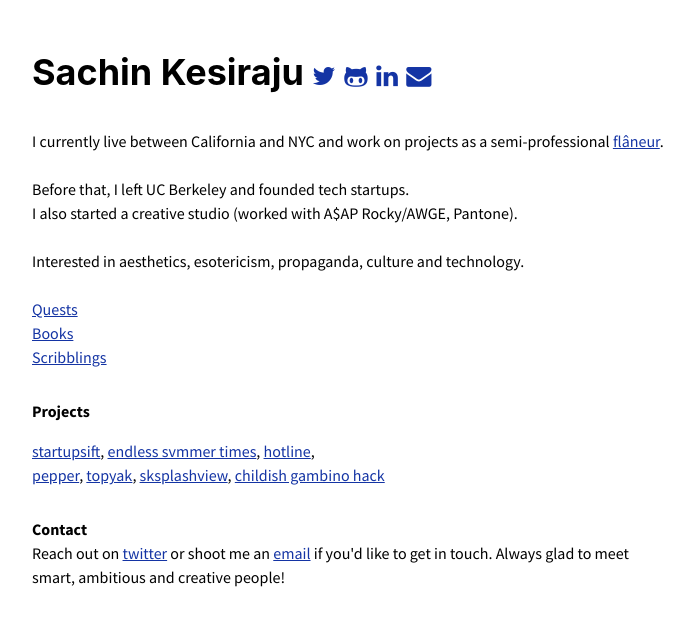
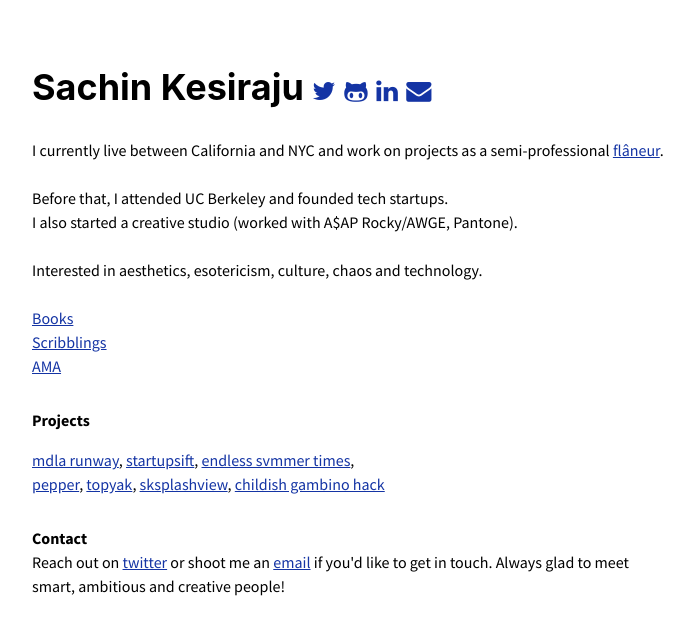
Before and after one commit to sachinkesiraju/sachinkesiraju.github.io, a plain HTML site: page index.html in a window 1280 px wide. Shown: the whole page, without its empty margins (68-761 px from the left). Drawn offline with nearby package versions, Linux system fonts and the light colour scheme.

Commit message:
quick fixes

```diff
--- a/css/style.css
+++ b/css/style.css
@@ -58,7 +58,6 @@ a:active {
 }
 .title {
     margin-top: 20px;
-    margin-bottom: 40px;
     font-size: 1.125em;
     font-weight: bold;
     font-family: -apple-system, BlinkMacSystemFont, 'Source Sans Pro', sans-serif;
@@ -81,7 +80,8 @@ a:active {
     padding-left: 0;
 }
 #social-icons {
-  display: inline;
+  display: inline-block;
+  line-height: 1.5em;
 }
 .social {
   font-size: 0.7em;
@@ -110,8 +110,8 @@ a:active {
 /* Landscape phone to portrait tablet */
 @media (max-width: 767px) {
     .content {
-        margin-left: 0px;
         margin: 0 auto;
+        width: 90%;
     }
 }
 
--- a/index.html
+++ b/index.html
@@ -12,32 +12,33 @@
     <div class="content">
       <div class="title">
       <h1 id="name">Sachin Kesiraju
-        <a target="_blank" href="https://twitter.com/_sachink"><i class="fa fa-twitter social"></i></a>
-        <a target="_blank" href="https://github.com/sachinkesiraju"><i class="fa fa-github-alt social"></i></a>
-        <a target="_blank" href="https://linkedin.com/in/sachinkesiraju"><i class="fa fa-linkedin social"></i></a>
-        <a target="_blank" href="mailto:me@sachinkesiraju.com"><i class="fa fa-envelope social"></i></a>
+        <div id="social-icons">
+          <a target="_blank" href="https://twitter.com/_sachink"><i class="fa fa-twitter social"></i></a>
+          <a target="_blank" href="https://github.com/sachinkesiraju"><i class="fa fa-github-alt social"></i></a>
+          <a target="_blank" href="https://linkedin.com/in/sachinkesiraju"><i class="fa fa-linkedin social"></i></a>
+          <a target="_blank" href="mailto:me@sachinkesiraju.com"><i class="fa fa-envelope social"></i></a>
+        </div>
       </h1>
       </div>
       <div class="section bio">
         I currently live between California and NYC and work on projects as a semi-professional <a target="_blank" href="https://en.wikipedia.org/wiki/Fl%C3%A2neur">flâneur</a>.<br><br>
 
-        Before that, I left UC Berkeley and founded tech startups.<br>I also started a creative studio (worked with A$AP Rocky/AWGE, Pantone).
+        Before that, I attended UC Berkeley and founded tech startups.<br>I also started a creative studio (worked with A$AP Rocky/AWGE, Pantone).
 
         <br><br>
 
-        Interested in aesthetics, esotericism, propaganda, culture and technology.
+        Interested in aesthetics, esotericism, culture, chaos and technology.
 
         <br><br>
 
-        <a class="writing" href="https://sachinkesiraju.com/quests">Quests</a><br>
         <a class="writing" href="https://sachinkesiraju.com/books">Books</a><br>
         <a class="writing" target="_blank" href="https://sachink.substack.com/archive?sort=top">Scribblings</a><br>
+        <a class="writing" target="_blank" href="https://imsachink.tumblr.com/ask">AMA</a><br>
       </div>
       <div class="section writing" id="writing">
         <b>Projects</b>
         <ul class="writing-list">
-          <a class="writing" target="_blank" href="https://medium.com/startupsift/the-startupsift-thesis-d085ade5923f">startupsift</a>, <a class="writing" target="_blank" href="https://times.endlessvmmer.com">endless svmmer times</a>,
-          <a class="writing" target="_blank" href="https://txthotline.com">hotline</a>,<br>
+          <a class="writing" target="_blank" href="https://apps.apple.com/us/app/mdla-runway-fashion-lookbook/id1642279998">mdla runway</a>, <a class="writing" target="_blank" href="https://medium.com/startupsift/the-startupsift-thesis-d085ade5923f">startupsift</a>, <a class="writing" target="_blank" href="https://times.endlessvmmer.com">endless svmmer times</a>,<br>
           <a class="writing" target="_blank" href="https://devpost.com/software/pepper">pepper</a>,
           <a class="writing" target="_blank" href="http://app-stop.appspot.com/Top-Yak---Best-of-YikYak-c2f86d9d7faa486e95687ca8bfa60683">topyak</a>,
           <a class="writing" target="_blank" href="https://github.com/sachinkesiraju/SKSplashView">sksplashview</a>,
```
Also changed, not shown: books.html (+1 -5 lines).
